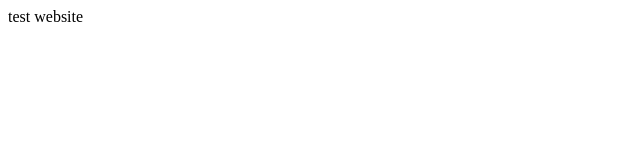
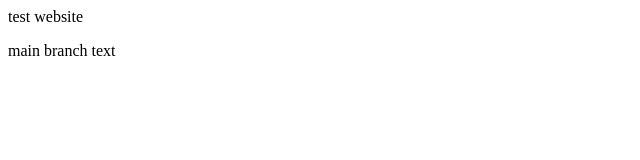
Before and after one commit to oscarcollege/gittest, a plain HTML site: page index.html in a window 1280 px wide. Shown: the full height of the page, 0-640 px from the left. Drawn offline with Linux system fonts and the light colour scheme.

Commit message:
added text

```diff
--- a/index.html
+++ b/index.html
@@ -7,5 +7,9 @@
 </head>
 <body>
     test website
+
+    <p>
+        main branch text
+    </p>
 </body>
 </html>
```
